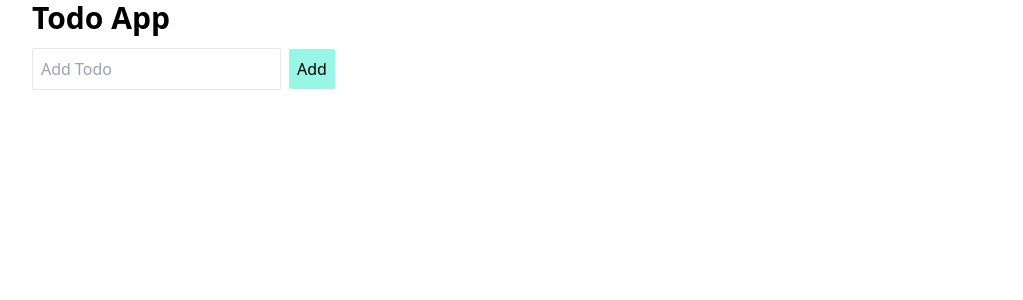
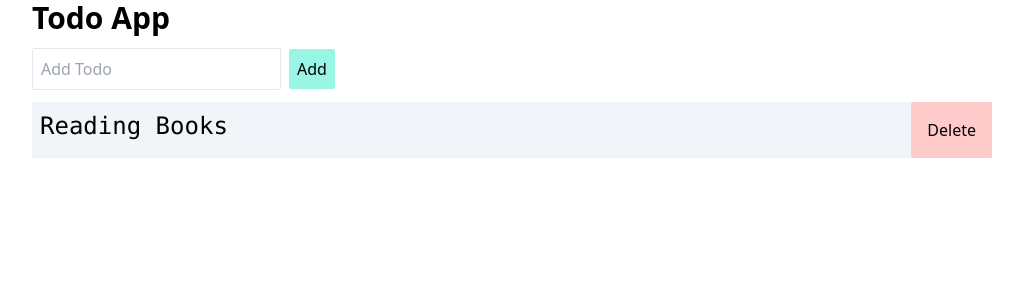
Before and after one commit to M-AmanSiddiqui/Todo-App, a React (Vite) app: page / in a window 1280 px wide. Shown: the top 300 px of the page, without its empty margins (128-1151 px from the left). Built offline with nearby package versions, Linux system fonts and the light colour scheme.

Commit message:
second commit

```diff
--- a/src/App.jsx
+++ b/src/App.jsx
@@ -1,12 +1,22 @@
 
+import { useState } from 'react'
 import './App.css'
 import TodoInput from './components/Todoinput'
+import TodoList from './components/TodoList';
 function App() {
-
+  const [todo , setTodo] = useState("")
+ const [todos , setTodos] = useState([
+ {
+  todo: "Reading Books",
+  id: Date.now(),
+  completed: false,
+ }]);
   return (
   <div className='w-3/4 mx-auto'>
     <h1 className='font-bold text-3xl '>Todo App</h1>
-  <TodoInput />
+  <TodoInput value = {todo} onChange={(e)=> setTodo(e.target.value)}
+    onClick={()=> console.log("Clicked on add todo button")}/>
+<TodoList todos={todos} />
   </div>
 
   )};
--- /dev/null
+++ b/src/components/TodoList.jsx
@@ -0,0 +1,14 @@
+function TodoList({todos}) {
+    return(
+        <>
+        {todos.map((todo ,ind)=> {
+            return(
+              <div key={todo.id} className='flex bg-slate-100 '>
+      <h3 className='text-2xl test-left py-2 pl-2 font-mono font-medium flex-1'>{todo.todo}</h3>
+      <button className='bg-red-200 rounded-sm p-2 p-4'>Delete</button>
+              </div>
+            )
+          })}
+          </>
+    )
+}export default TodoList
--- a/src/components/Todoinput.jsx
+++ b/src/components/Todoinput.jsx
@@ -1,9 +1,9 @@
-function TodoInput() {
+function TodoInput({onChange , onClick , value}) {
     return (
 
 <div className='my-3'>
-    <input className='border rounded-sm p-2' placeholder='Add Todo' />
-    <button className='p-2 ml-2 rounded-sm bg-teal-200'>Add</button>
+    <input onChange={onChange} className='border rounded-sm p-2' placeholder='Add Todo' />
+    <button onClick={onClick} className='p-2 ml-2 rounded-sm bg-teal-200'>Add</button>
   </div>
     );
 }
```
